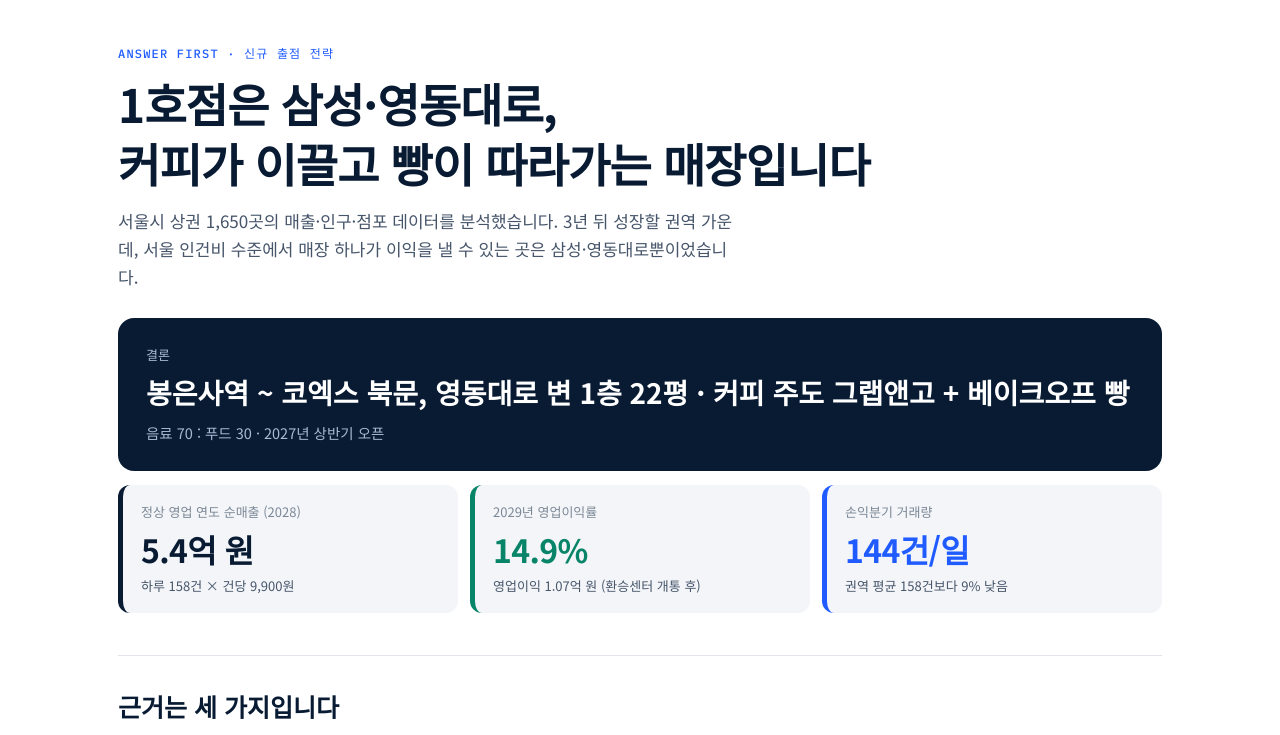
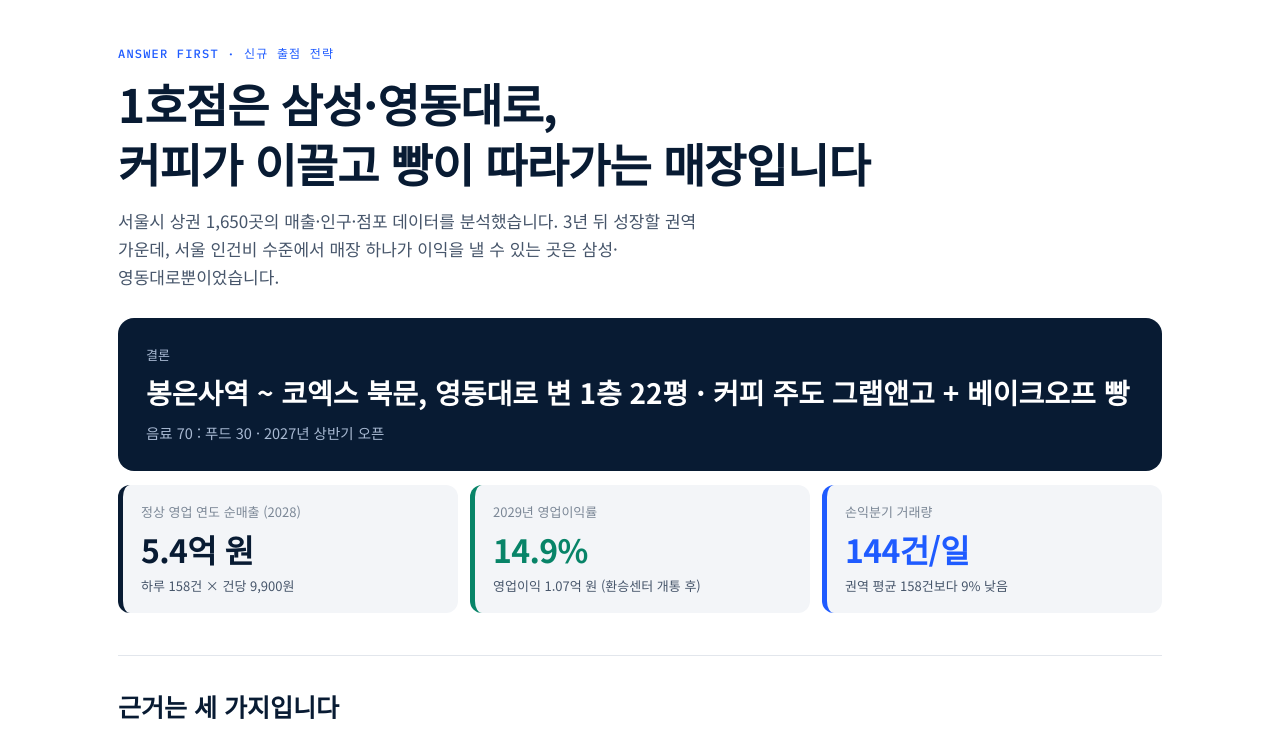
Before and after one commit to moni526/-, a plain HTML site: page index.html in a window 1280 px wide. Shown: the top 735 px of the page. Drawn offline with Linux system fonts and the light colour scheme; a web font is replaced by a local one.

Commit message:
Keep Korean words intact on line wraps
Co-Authored-By: Claude Opus 5.5 <noreply@anthropic.com>

```diff
--- a/index.html
+++ b/index.html
@@ -12,7 +12,7 @@
 --fd:"IBM Plex Sans KR","Noto Sans KR",system-ui,sans-serif;--fb:"Noto Sans KR",system-ui,sans-serif;--fm:"IBM Plex Mono",ui-monospace,monospace}
 @media (prefers-color-scheme:dark){:root{--bg:#0c1320;--surface:#141d2c;--ink:#e8edf4;--ink2:#b3bfce;--ink3:#7f8b9b;--line:#253044;--blue:#6f97ff;--green:#3fbf9c;--red:#ef7a73;--navy:#16243b;color-scheme:dark}}
 *{box-sizing:border-box}
-body{margin:0;background:var(--bg);color:var(--ink);font-family:var(--fb);font-size:15.5px;line-height:1.65;-webkit-font-smoothing:antialiased}
+body{margin:0;background:var(--bg);color:var(--ink);font-family:var(--fb);font-size:15.5px;line-height:1.65;-webkit-font-smoothing:antialiased;word-break:keep-all;overflow-wrap:anywhere}
 .wrap{max-width:1080px;margin:0 auto;padding-left:max(18px,env(safe-area-inset-left));padding-right:max(18px,env(safe-area-inset-right))}
 h1,h2,h3{font-family:var(--fd);margin:0;line-height:1.3;text-wrap:balance}
 .eyebrow{font-family:var(--fm);font-size:12px;letter-spacing:.1em;color:var(--blue);text-transform:uppercase}
```
